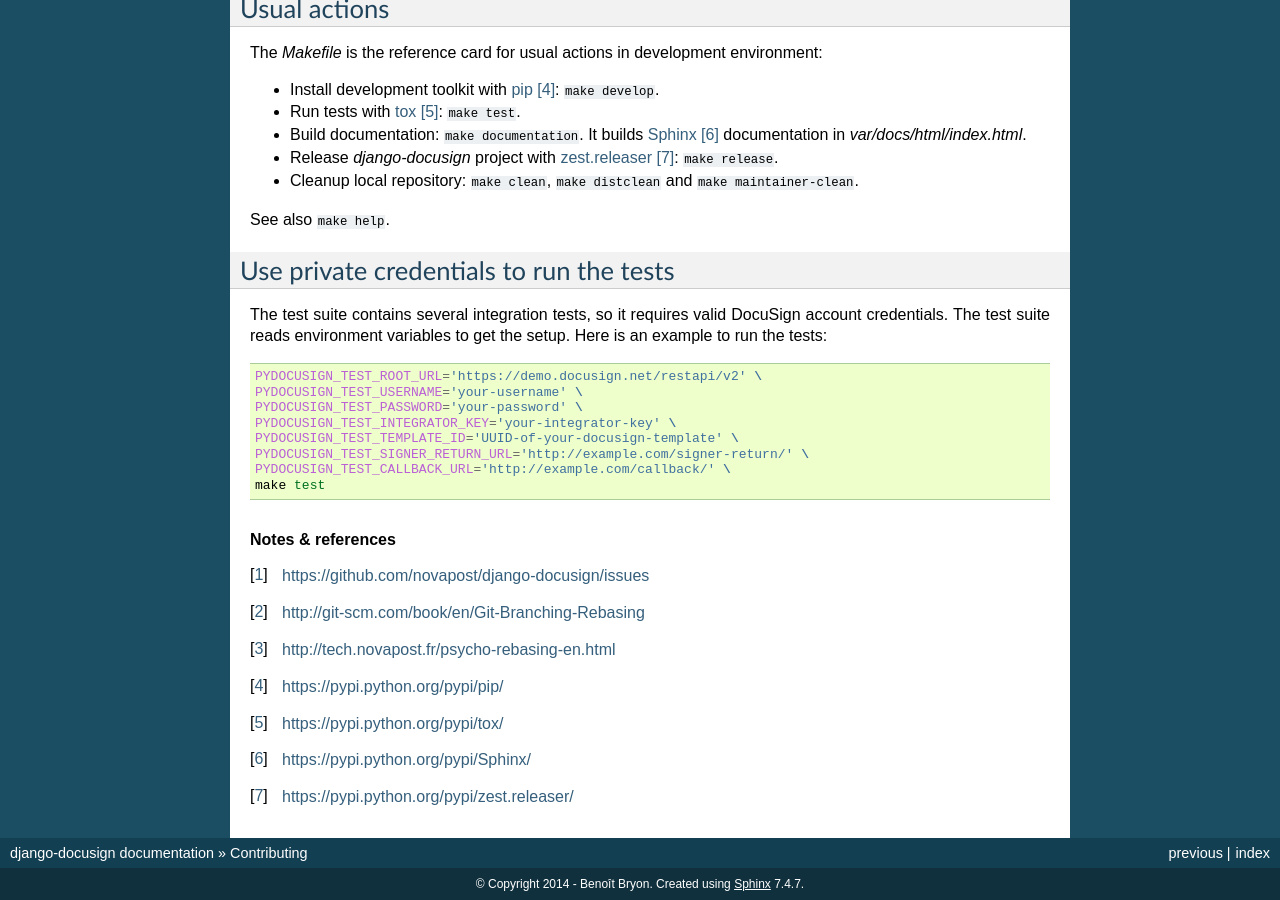
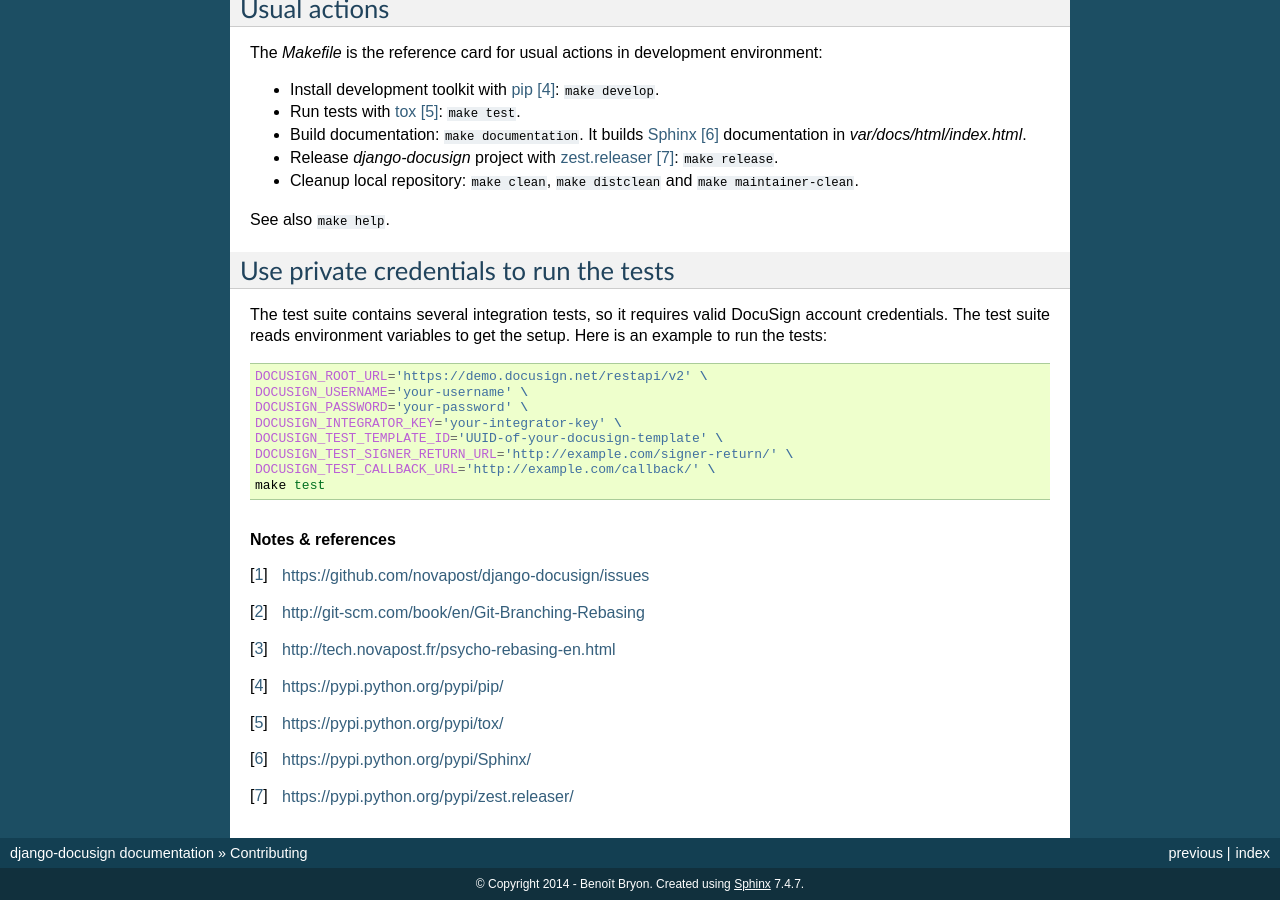
Before and after one commit to peopledoc/django-docusign, a Sphinx documentation site: the page built from docs/contributing.txt, in a window 1280 px wide and 900 px high, scrolled down 670 px. Built offline with Sphinx 7.4.7, drawn with Linux system fonts in a browser that asks for light colours.

Commit message:
Refs #34 - Replaced nested settings.DOCUSIGN (with CLIENT_KWARGS and CLIENT_FACTORY keys) by flat settings.DOCUSIGN_*.

```diff
--- a/CONTRIBUTING.rst
+++ b/CONTRIBUTING.rst
@@ -82,13 +82,13 @@
 
 .. code:: sh
 
-   PYDOCUSIGN_TEST_ROOT_URL='https://demo.docusign.net/restapi/v2' \
-   PYDOCUSIGN_TEST_USERNAME='your-username' \
-   PYDOCUSIGN_TEST_PASSWORD='your-password' \
-   PYDOCUSIGN_TEST_INTEGRATOR_KEY='your-integrator-key' \
-   PYDOCUSIGN_TEST_TEMPLATE_ID='UUID-of-your-docusign-template' \
-   PYDOCUSIGN_TEST_SIGNER_RETURN_URL='http://example.com/signer-return/' \
-   PYDOCUSIGN_TEST_CALLBACK_URL='http://example.com/callback/' \
+   DOCUSIGN_ROOT_URL='https://demo.docusign.net/restapi/v2' \
+   DOCUSIGN_USERNAME='your-username' \
+   DOCUSIGN_PASSWORD='your-password' \
+   DOCUSIGN_INTEGRATOR_KEY='your-integrator-key' \
+   DOCUSIGN_TEST_TEMPLATE_ID='UUID-of-your-docusign-template' \
+   DOCUSIGN_TEST_SIGNER_RETURN_URL='http://example.com/signer-return/' \
+   DOCUSIGN_TEST_CALLBACK_URL='http://example.com/callback/' \
    make test
 
 
--- a/setup.py
+++ b/setup.py
@@ -38,7 +38,7 @@
 REQUIREMENTS = [
     'Django<1.7',
     'django-anysign>=0.3',
-    'pydocusign>=0.9',
+    'pydocusign>=0.12',
     'setuptools',
 ]
 if IS_PYTHON2:
```
Also changed, not shown: docs/settings.txt (+22 -21 lines), 6 other files.
